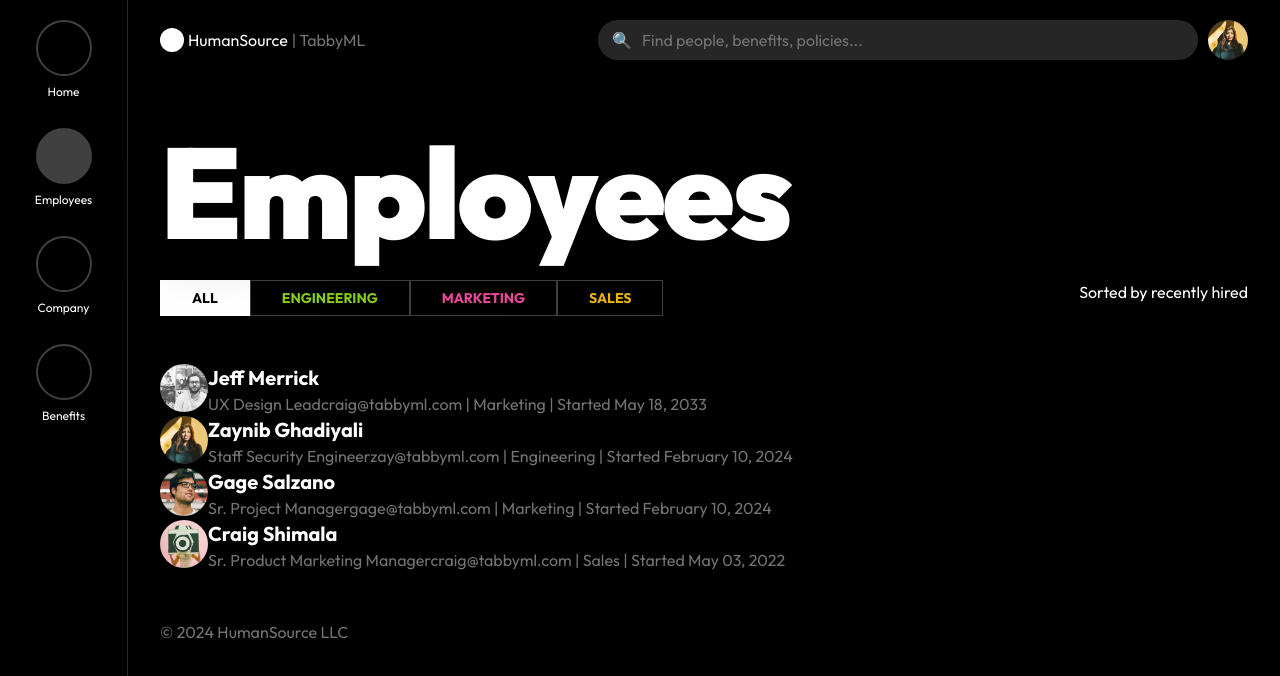
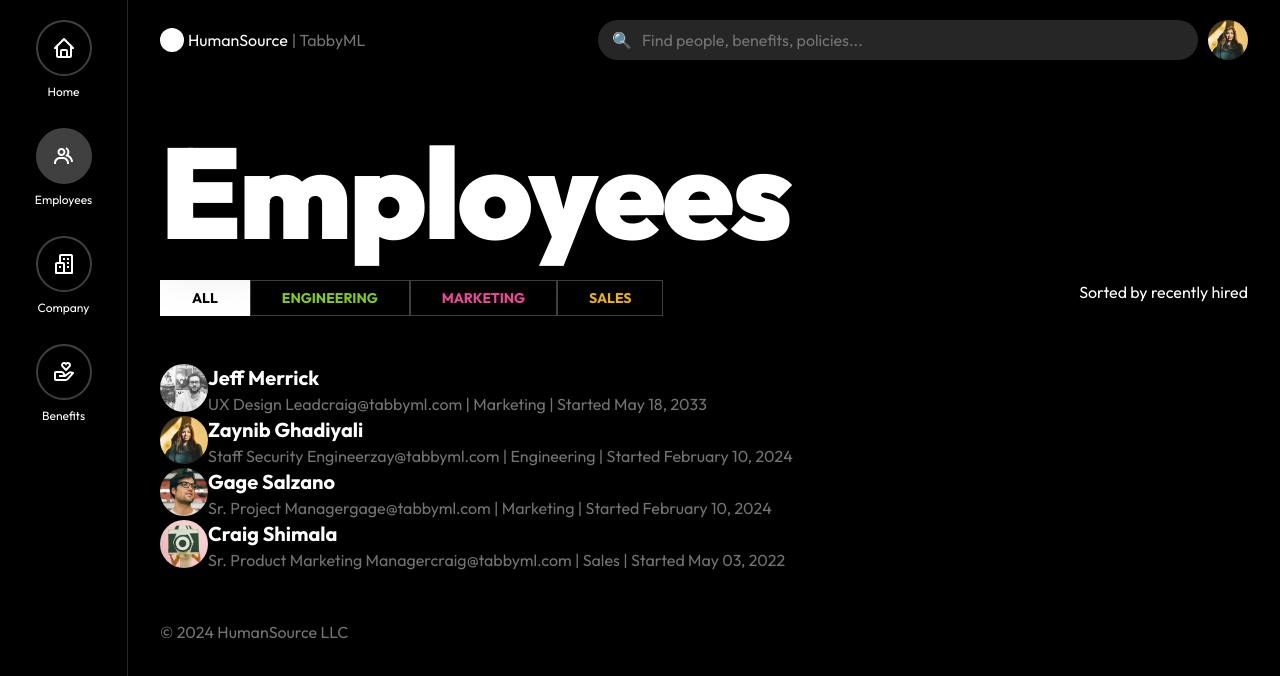
Before and after one commit to jeffdaley/next-humansource, a Next.js app: page /employees in a window 1280 px wide. Shown: the top 676 px of the page. Built offline with nearby package versions, Linux system fonts and the light colour scheme.

Commit message:
Add icons

```diff
--- a/src/app/_components/employees/employee/edit-photo-menu.tsx
+++ b/src/app/_components/employees/employee/edit-photo-menu.tsx
@@ -5,6 +5,37 @@ import React, { useState } from "react";
 import Action from "../../action";
 
 interface EditPhotoMenuArgs {}
+
+function ReplaceImageIcon() {
+  return (
+    <svg
+      xmlns="http://www.w3.org/2000/svg"
+      width="24"
+      height="24"
+      viewBox="0 0 24 24"
+      fill="currentColor"
+    >
+      <path d="M4 5h13v7h2V5c0-1.103-.897-2-2-2H4c-1.103 0-2 .897-2 2v12c0 1.103.897 2 2 2h8v-2H4V5z"></path>
+      <path d="m8 11-3 4h11l-4-6-3 4z"></path>
+      <path d="M19 14h-2v3h-3v2h3v3h2v-3h3v-2h-3z"></path>
+    </svg>
+  );
+}
+
+function RemoveIcon() {
+  return (
+    <svg
+      xmlns="http://www.w3.org/2000/svg"
+      width="24"
+      height="24"
+      viewBox="0 0 24 24"
+      fill="currentColor"
+    >
+      <path d="M7 11h10v2H7z"></path>
+      <path d="M12 2C6.486 2 2 6.486 2 12s4.486 10 10 10 10-4.486 10-10S17.514 2 12 2zm0 18c-4.411 0-8-3.589-8-8s3.589-8 8-8 8 3.589 8 8-3.589 8-8 8z"></path>
+    </svg>
+  );
+}
 
 export default function EditPhotoMenu(args: EditPhotoMenuArgs) {
   const [isShown, setIsShown] = useState(false);
@@ -20,9 +51,13 @@ export default function EditPhotoMenu(args: EditPhotoMenuArgs) {
         Edit photo <span className="ml-1">▾</span>
       </Action>
       {isShown && (
-        <div className="absolute -bottom-1 right-0 flex w-56 translate-y-full flex-col rounded-3xl bg-white py-3 text-black">
-          <Action className="px-6 py-0.5 text-left">Replace with...</Action>
-          <Action className="px-6 py-0.5 text-left text-pink-600">
+        <div className="absolute -bottom-1 right-0 flex w-56 translate-y-full flex-col overflow-hidden rounded-3xl bg-white py-3 text-black">
+          <Action className="flex gap-2 px-6 py-1 text-left hover:bg-neutral-200">
+            <ReplaceImageIcon />
+            Replace...
+          </Action>
+          <Action className="flex gap-2 px-6 py-1 text-left text-pink-600 hover:bg-neutral-200">
+            <RemoveIcon />
             Remove
           </Action>
         </div>
--- a/src/app/_components/route-nav.tsx
+++ b/src/app/_components/route-nav.tsx
@@ -6,30 +6,88 @@ import { usePathname } from "next/navigation";
 export type NavLink = {
   href: string;
   text: string;
-  icon: string;
+  icon: JSX.Element;
 };
+
+function HomeIcon() {
+  return (
+    <svg
+      xmlns="http://www.w3.org/2000/svg"
+      width="24"
+      height="24"
+      viewBox="0 0 24 24"
+      fill="currentColor"
+    >
+      <path d="M3 13h1v7c0 1.103.897 2 2 2h12c1.103 0 2-.897 2-2v-7h1a1 1 0 0 0 .707-1.707l-9-9a.999.999 0 0 0-1.414 0l-9 9A1 1 0 0 0 3 13zm7 7v-5h4v5h-4zm2-15.586 6 6V15l.001 5H16v-5c0-1.103-.897-2-2-2h-4c-1.103 0-2 .897-2 2v5H6v-9.586l6-6z"></path>
+    </svg>
+  );
+}
+
+function PeopleIcon() {
+  return (
+    <svg
+      xmlns="http://www.w3.org/2000/svg"
+      width="24"
+      height="24"
+      viewBox="0 0 24 24"
+      fill="currentColor"
+    >
+      <path d="M16.604 11.048a5.67 5.67 0 0 0 .751-3.44c-.179-1.784-1.175-3.361-2.803-4.44l-1.105 1.666c1.119.742 1.8 1.799 1.918 2.974a3.693 3.693 0 0 1-1.072 2.986l-1.192 1.192 1.618.475C18.951 13.701 19 17.957 19 18h2c0-1.789-.956-5.285-4.396-6.952z"></path>
+      <path d="M9.5 12c2.206 0 4-1.794 4-4s-1.794-4-4-4-4 1.794-4 4 1.794 4 4 4zm0-6c1.103 0 2 .897 2 2s-.897 2-2 2-2-.897-2-2 .897-2 2-2zm1.5 7H8c-3.309 0-6 2.691-6 6v1h2v-1c0-2.206 1.794-4 4-4h3c2.206 0 4 1.794 4 4v1h2v-1c0-3.309-2.691-6-6-6z"></path>
+    </svg>
+  );
+}
+
+function CompanyIcon() {
+  return (
+    <svg
+      xmlns="http://www.w3.org/2000/svg"
+      width="24"
+      height="24"
+      viewBox="0 0 24 24"
+      fill="currentColor"
+    >
+      <path d="M19 2H9c-1.103 0-2 .897-2 2v6H5c-1.103 0-2 .897-2 2v9a1 1 0 0 0 1 1h16a1 1 0 0 0 1-1V4c0-1.103-.897-2-2-2zM5 12h6v8H5v-8zm14 8h-6v-8c0-1.103-.897-2-2-2H9V4h10v16z"></path>
+      <path d="M11 6h2v2h-2zm4 0h2v2h-2zm0 4.031h2V12h-2zM15 14h2v2h-2zm-8 .001h2v2H7z"></path>
+    </svg>
+  );
+}
+
+function BenefitsIcon() {
+  return (
+    <svg
+      xmlns="http://www.w3.org/2000/svg"
+      width="24"
+      height="24"
+      viewBox="0 0 24 24"
+      fill="currentColor"
+    >
+      <path d="M4 21h9.62a3.995 3.995 0 0 0 3.037-1.397l5.102-5.952a1 1 0 0 0-.442-1.6l-1.968-.656a3.043 3.043 0 0 0-2.823.503l-3.185 2.547-.617-1.235A3.98 3.98 0 0 0 9.146 11H4c-1.103 0-2 .897-2 2v6c0 1.103.897 2 2 2zm0-8h5.146c.763 0 1.448.423 1.789 1.105l.447.895H7v2h6.014a.996.996 0 0 0 .442-.11l.003-.001.004-.002h.003l.002-.001h.004l.001-.001c.009.003.003-.001.003-.001.01 0 .002-.001.002-.001h.001l.002-.001.003-.001.002-.001.002-.001.003-.001.002-.001c.003 0 .001-.001.002-.001l.003-.002.002-.001.002-.001.003-.001.002-.001h.001l.002-.001h.001l.002-.001.002-.001c.009-.001.003-.001.003-.001l.002-.001a.915.915 0 0 0 .11-.078l4.146-3.317c.262-.208.623-.273.94-.167l.557.186-4.133 4.823a2.029 2.029 0 0 1-1.52.688H4v-6zM16 2h-.017c-.163.002-1.006.039-1.983.705-.951-.648-1.774-.7-1.968-.704L12.002 2h-.004c-.801 0-1.555.313-2.119.878C9.313 3.445 9 4.198 9 5s.313 1.555.861 2.104l3.414 3.586a1.006 1.006 0 0 0 1.45-.001l3.396-3.568C18.688 6.555 19 5.802 19 5s-.313-1.555-.878-2.121A2.978 2.978 0 0 0 16.002 2H16zm1 3c0 .267-.104.518-.311.725L14 8.55l-2.707-2.843C11.104 5.518 11 5.267 11 5s.104-.518.294-.708A.977.977 0 0 1 11.979 4c.025.001.502.032 1.067.485.081.065.163.139.247.222l.707.707.707-.707c.084-.083.166-.157.247-.222.529-.425.976-.478 1.052-.484a.987.987 0 0 1 .701.292c.189.189.293.44.293.707z"></path>
+    </svg>
+  );
+}
 
 export default function RouteNav() {
   const navLinks: NavLink[] = [
     {
       href: "/",
       text: "Home",
-      icon: "home",
+      icon: HomeIcon(),
     },
     {
       href: "/employees",
       text: "Employees",
-      icon: "people",
+      icon: PeopleIcon(),
     },
     {
       href: "/company",
       text: "Company",
-      icon: "business_center",
+      icon: CompanyIcon(),
     },
     {
       href: "/benefits",
       text: "Benefits",
-      icon: "heart",
+      icon: BenefitsIcon(),
     },
   ];
 
@@ -54,10 +112,12 @@ export default function RouteNav() {
           >
             <div
               className={
-                "h-14 w-14 rounded-full border-2 border-neutral-700 " +
+                "grid h-14 w-14 place-items-center rounded-full border-2 border-neutral-700 " +
                 (linkIsActive(link.href) && "bg-neutral-700")
               }
-            ></div>
+            >
+              {link.icon}
+            </div>
             {link.text}
           </Link>
         ))}
```
